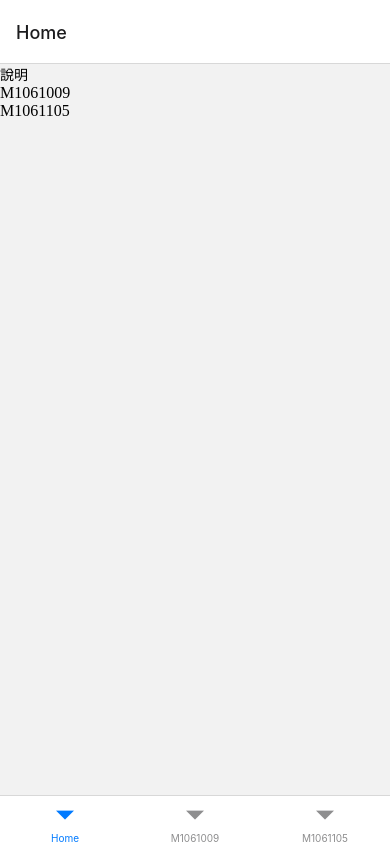
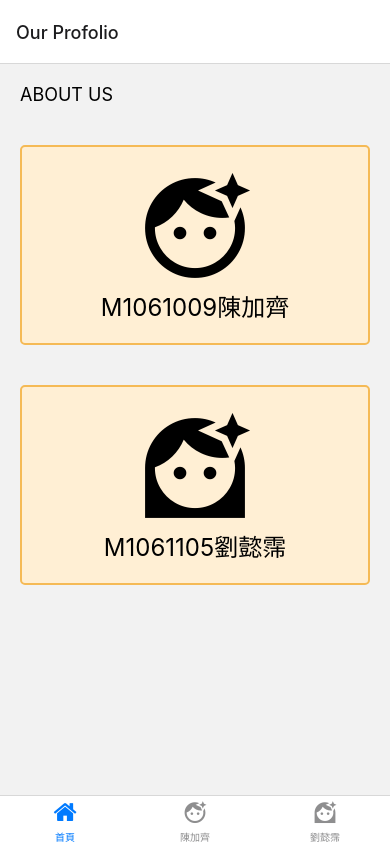
Before and after one commit to kitakita8879/web_final_project, a React Native app: screen / in a window 390 px wide. Built offline with nearby package versions, Linux system fonts and the light colour scheme.

Commit message:
icon、home page style

```diff
--- a/App.js
+++ b/App.js
@@ -5,25 +5,30 @@ import { createBottomTabNavigator } from '@react-navigation/bottom-tabs';
 import { HomeScreen } from './Home';
 import { M1061009Screen } from './M1061009';
 import { M1061105Screen } from './M1061105';
+import ICON from 'react-native-vector-icons/FontAwesome';
+import MaterialIcon from 'react-native-vector-icons/MaterialCommunityIcons';
 
 const Tab = createBottomTabNavigator();
 export default function App() {
   return (
-  <NavigationContainer>
+  <NavigationContainer >
     <Tab.Navigator>
-      <Tab.Screen name="Home" component={HomeScreen} />
-      <Tab.Screen name="M1061009" component={M1061009Screen} />
-      <Tab.Screen name="M1061105" component={M1061105Screen} />
+      <Tab.Screen name="Home" component={HomeScreen} options={{
+        title:"Our Profolio",
+        showIcon: true,
+        tabBarLabel:"首頁",
+        tabBarIcon:({color,size})=>(<ICON name="home" color={color} size={size}/>)}}/>
+      <Tab.Screen name="M1061009" component={M1061009Screen} options={{
+        title:"M1061009陳加齊",
+        showIcon: true,
+        tabBarLabel:"陳加齊",
+        tabBarIcon:({color,size})=>(<MaterialIcon name="face-man-shimmer" color={color} size={size}/>)}}/>
+      <Tab.Screen name="M1061105" component={M1061105Screen} options={{
+        title:"M1061105劉懿霈",
+        showIcon: true,
+        tabBarLabel:"劉懿霈",
+        tabBarIcon:({color,size})=>(<MaterialIcon name="face-woman-shimmer" color={color} size={size}/>)}}/>
     </Tab.Navigator>
   </NavigationContainer>
   );
 }
-
-const styles = StyleSheet.create({
-  container: {
-    flex: 1,
-    backgroundColor: '#fff',
-    alignItems: 'center',
-    justifyContent: 'center',
-  },
-});
--- a/Home.js
+++ b/Home.js
@@ -1,19 +1,46 @@
 import { useState,useRef,useEffect } from "react";
-import { StyleSheet, Text, View, Image, TouchableOpacity, ScrollView } from 'react-native';
+import { StyleSheet, Text, View, Image, TouchableOpacity } from 'react-native';
+import MaterialIcon from 'react-native-vector-icons/MaterialCommunityIcons';
+
 
 export const HomeScreen = ({route, navigation}) =>{
     return (
-        <ScrollView style={StyleSheet.container}>
-            <Text>說明</Text>
-            <TouchableOpacity key={0} onPress={()=>navigation.navigate("M1061009")}>M1061009</TouchableOpacity>
-            <TouchableOpacity key={1} onPress={()=>navigation.navigate("M1061105")}>M1061105</TouchableOpacity>
-        </ScrollView>
+        <View style={styles.container}>
+            <Text style={{fontSize:18,margin:20}}>ABOUT US</Text>
+            <View style={styles.item}>
+                <TouchableOpacity style={styles.btn} onPress={()=>navigation.navigate("M1061009")}>
+                    <MaterialIcon name="face-man-shimmer" size={120}/>
+                    <Text style={{fontSize:24}}>M1061009陳加齊</Text>
+                </TouchableOpacity>
+                <TouchableOpacity style={styles.btn} onPress={()=>navigation.navigate("M1061105")}>
+                    <MaterialIcon name="face-woman-shimmer" size={120}/>
+                    <Text style={{fontSize:24}}>M1061105劉懿霈</Text>
+                </TouchableOpacity>
+            </View>
+        </View>
     )
 }
 
 const styles = StyleSheet.create({
     container: {
-      flexDirection:'column',
-      flex:1
+        flex: 1,
+        flexDirection:'column',
+    },
+    item: {
+        flexDirection:'row',
+        flexWrap:'wrap',
+        justifyContent:'space-evenly'
+    },
+    btn:{
+        flexDirection:'column',
+        alignItems:'center',
+        justifyContent:'center',
+        backgroundColor:"#ffefd4",
+        width:350,
+        height:200,
+        margin:20,
+        borderRadius: 5,
+        borderWidth:2,
+        borderColor:"#f5ba56"
     }
 });
--- a/M1061009.js
+++ b/M1061009.js
@@ -3,8 +3,7 @@ import { StyleSheet, Text, View, Image, TouchableOpacity, ScrollView, Button } f
 
 export const M1061009Screen = ({route, navigation}) =>{
     return (
-        <ScrollView style={StyleSheet.container}>
-            <Text>M1061009</Text>
+        <ScrollView style={styles.container}>
             <Button title="Go Home" onPress={()=>navigation.navigate("Home")}></Button>
         </ScrollView>
     )
--- a/M1061105.js
+++ b/M1061105.js
@@ -3,8 +3,7 @@ import { StyleSheet, Text, View, Image, TouchableOpacity, ScrollView, Button } f
 
 export const M1061105Screen = ({route, navigation}) =>{
     return (
-        <ScrollView style={StyleSheet.container}>
-            <Text>M1061105</Text>
+        <ScrollView style={styles.container}>
             <Button title="Go Home" onPress={()=>navigation.navigate("Home")}></Button>
         </ScrollView>
     )
```
